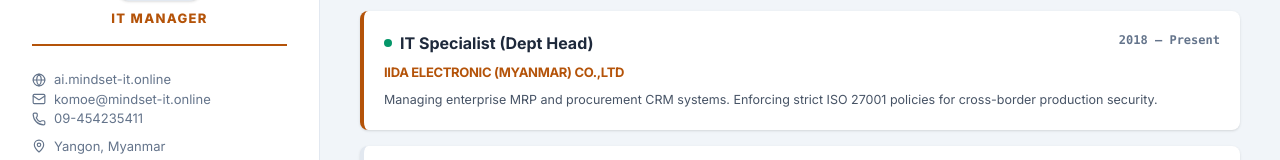
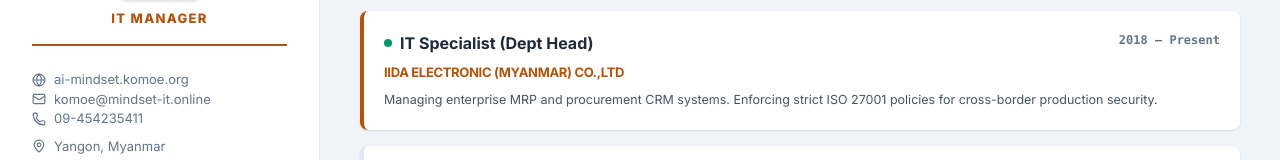
Before and after one commit to komoe-work/komoe-portifolio-, a React (Vite) app: page / in a window 1280 px wide. Shown: the part 260-420 px from the top of the page. Built offline with nearby package versions, Linux system fonts and the light colour scheme.

Commit message:
update links for komoe.org domain

```diff
--- a/src/App.tsx
+++ b/src/App.tsx
@@ -77,14 +77,14 @@
 
           <div className="space-y-6">
             <div className="space-y-2">
-              <ContactItem icon={<Globe className="w-3.5 h-3.5" aria-hidden="true" />} text="ai.mindset-it.online" link="https://ai.mindset-it.online/" />
+              <ContactItem icon={<Globe className="w-3.5 h-3.5" aria-hidden="true" />} text="ai-mindset.komoe.org" link="https://ai-mindset.komoe.org/" />
               <ContactItem icon={<Mail className="w-3.5 h-3.5" aria-hidden="true" />} text="komoe@mindset-it.online" link="mailto:komoe@mindset-it.online" />
               <ContactItem icon={<Phone className="w-3.5 h-3.5" aria-hidden="true" />} text="09-454235411" />
               <ContactItem icon={<MapPin className="w-3.5 h-3.5" aria-hidden="true" />} text="Yangon, Myanmar" />
             </div>
 
             <a
-              href="https://ai.mindset-it.online/"
+              href="https://ai-mindset.komoe.org/"
               target="_blank"
               rel="noopener noreferrer"
               className="w-full flex items-center justify-center gap-3 bg-primary text-white py-3.5 rounded-xl text-[11px] font-bold uppercase tracking-[0.2em] shadow-lg shadow-primary/20 hover:bg-slate-800 hover:shadow-xl hover:-translate-y-0.5 transition-all active:scale-[0.98] group"
@@ -101,7 +101,7 @@
               <a href="https://www.facebook.com/profile.php?id=61570808135698" target="_blank" rel="noopener noreferrer" className="p-2 rounded-full text-text-light hover:text-primary hover:bg-slate-50 transition-all" aria-label="Facebook Profile">
                 <Facebook className="w-4 h-4" />
               </a>
-              <a href="https://ai.mindset-it.online/" className="p-2 rounded-full text-text-light hover:text-primary hover:bg-slate-50 transition-all" aria-label="AI Mindset LMS">
+              <a href="https://ai-mindset.komoe.org/" target="_blank" rel="noopener noreferrer" className="p-2 rounded-full text-text-light hover:text-primary hover:bg-slate-50 transition-all" aria-label="AI Mindset LMS">
                 <Globe className="w-4 h-4" />
               </a>
             </div>
```
Also changed, not shown: 1 other file (tests, documents, lock files or other folders).
